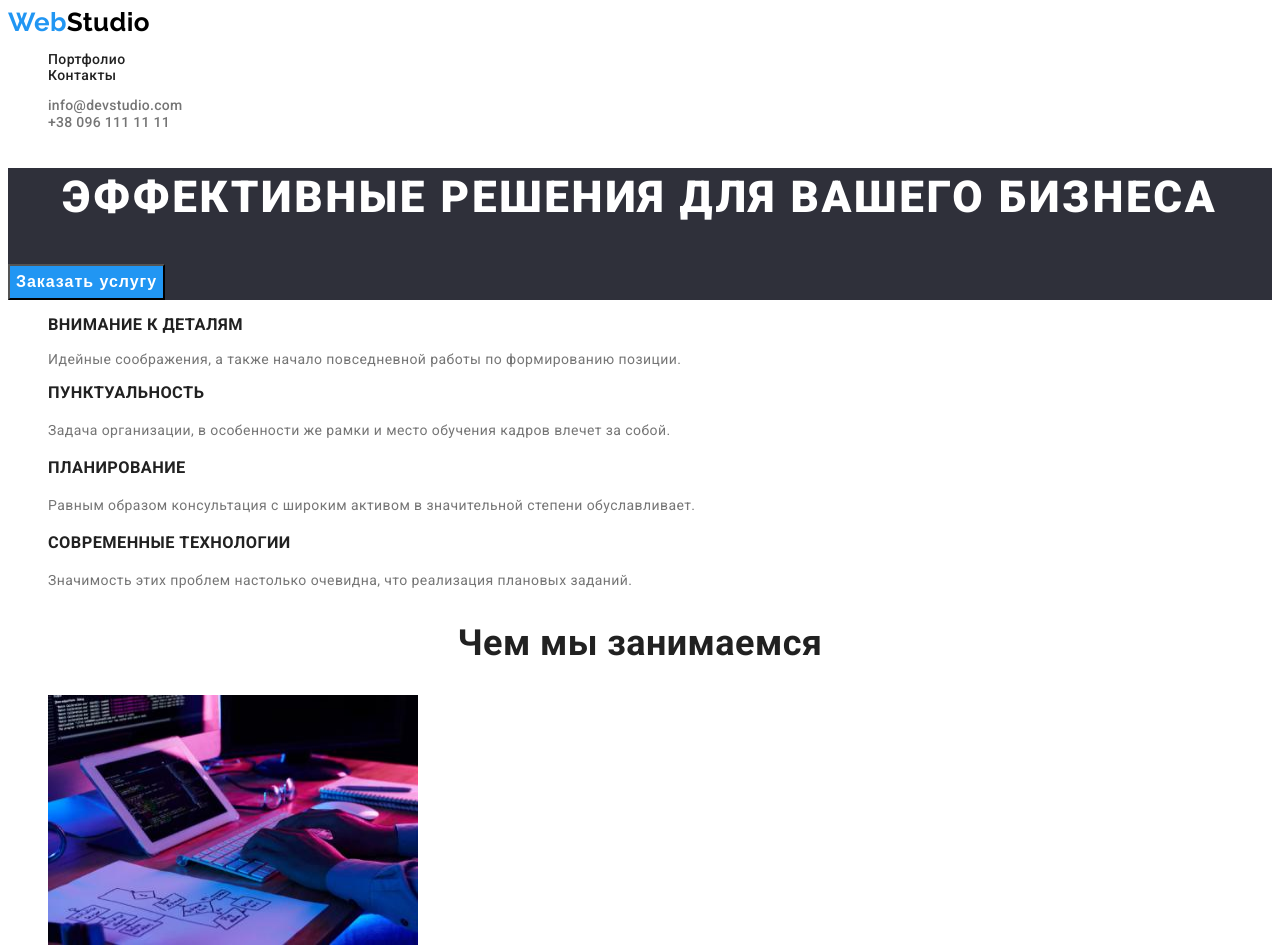
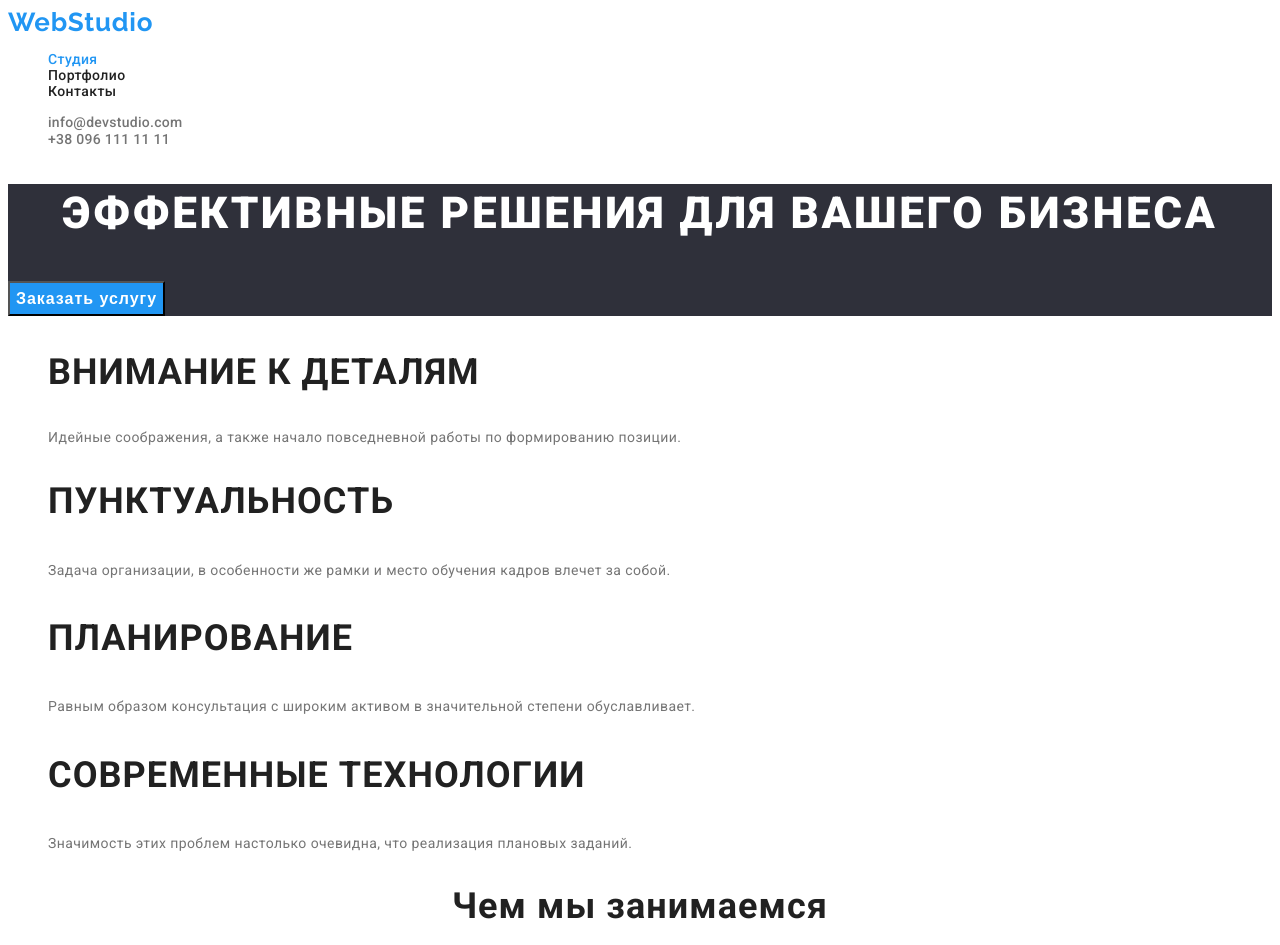
Before and after one commit to liubovpoltorak/goit-markup-hw-02, a plain HTML site: page index.html in a window 1280 px wide. Shown: the top 945 px of the page. Drawn offline with Linux system fonts and the light colour scheme.

Commit message:
corrected homework

```diff
--- a/css/styles.css
+++ b/css/styles.css
@@ -57,7 +57,8 @@ body {
     font-family: 'Raleway';
 }
 
-.logo-web {
+.logo-web-studio {
+    letter-spacing: 0.03em;
     font-family: "Raleway", sans-serif;
     font-weight: 700;
     font-size: 26px;
@@ -65,13 +66,6 @@ body {
     color: var(--logo-web-color);
 }
 
-.logo-studio {
-    font-family: "Raleway", sans-serif;
-    font-weight: 700;
-    font-size: 26px;
-    line-height: 1.1;
-    color: var(--logo-studio-color);
-}
 
 .header-link {
     font-weight: 500;
@@ -118,6 +112,7 @@ body {
 }
 
 .hero-title {
+    letter-spacing: 0.03em;
     font-weight: 900;
     font-size: 44px;
     line-height: 1.36;
@@ -147,20 +142,23 @@ body {
 
 /*-------------main body specificities line--------*/
 
-.adv-title {
+.features-title {
+    letter-spacing: 0.03em;
+    font-size: 36px;
     font-weight: 700;
     line-height: 1.14;
     text-transform: uppercase;
     color: var(--title-text-color);
 }
 
-.adv-text {
+.features-text {
     line-height: 1.7;
 }
 
 /* --------------main body works line------*/
 
 .works-title {
+    letter-spacing: 0.03em;
     font-weight: 700;
     font-size: 36px;
     line-height: 1.16;
@@ -171,6 +169,7 @@ body {
 /* --------------main body team line------*/
 
 .team-title {
+    letter-spacing: 0.03em;
     font-weight: 700;
     font-size: 36px;
     line-height: 1.16;
@@ -179,6 +178,7 @@ body {
 }
 
 .employee-title {
+    letter-spacing: 0.03em;
     font-weight: 500;
     font-size: 16px;
     line-height: 1.18;
@@ -264,6 +264,7 @@ body {
 /*-------------portfolio services------*/
 
 .sevices-title {
+    letter-spacing: 0.03em;
     font-weight: 700;
     font-size: 18px;
     line-height: 2;
--- a/index.html
+++ b/index.html
@@ -16,10 +16,9 @@
 <body>
     <header class="header">
         <nav class="navigation">
-            <a href="./index.html" class="header-link-logo link"><span class="logo-web">Web</span><span
-                    class="logo-studio">Studio</span></a>
+            <a href="./index.html" class="header-link-logo link"><span class="logo-web-studio">WebStudio</span></a>
             <ul class="header-list list">
-                <li class="header-item"><a href="./index.html" class="header-link link current"></a></li>
+                <li class="header-item"><a href="./index.html" class="header-link link current">Студия</a></li>
                 <li class="header-item"><a href="./portfolio.html" class="header-link link">Портфолио</a></li>
                 <li class="header-item"><a href="" class="header-link link">Контакты</a></li>
             </ul>
@@ -38,22 +37,22 @@
         <!--Секция Особенности-->
         <section class="section-specificities">
             <h2 class="visually-hidden">Особенности</h2>
-            <ul class="adv-list list">
-                <li class="adv-item">
-                    <h3 class="adv-title">внимание к деталям</h3>
+            <ul class="features-list list">
+                <li class="features-item">
+                    <h3 class="features-title">внимание к деталям</h3>
                     <p>Идейные соображения, а также начало повседневной работы по формированию позиции.</p>
                 </li>
-                <li class="adv-item">
-                    <h3 class="adv-title">пунктуальность</h3>
-                    <p class="adv-text">Задача организации, в особенности же рамки и место обучения кадров влечет за собой.</p>
+                <li class="features-item">
+                    <h3 class="features-title">пунктуальность</h3>
+                    <p class="features-text">Задача организации, в особенности же рамки и место обучения кадров влечет за собой.</p>
                 </li>
-                <li class="adv-item">
-                    <h3 class="adv-title">планирование</h3>
-                    <p class="adv-text">Равным образом консультация с широким активом в значительной степени обуславливает.</p>
+                <li class="features-item">
+                    <h3 class="features-title">планирование</h3>
+                    <p class="features-text">Равным образом консультация с широким активом в значительной степени обуславливает.</p>
                 </li>
-                <li class="adv-item">
-                    <h3 class="adv-title">современные технологии</h3>
-                    <p class="adv-text">Значимость этих проблем настолько очевидна, что реализация плановых заданий.</p>
+                <li class="features-item">
+                    <h3 class="features-title">современные технологии</h3>
+                    <p class="features-text">Значимость этих проблем настолько очевидна, что реализация плановых заданий.</p>
                 </li>
             </ul>
         </section>
```
